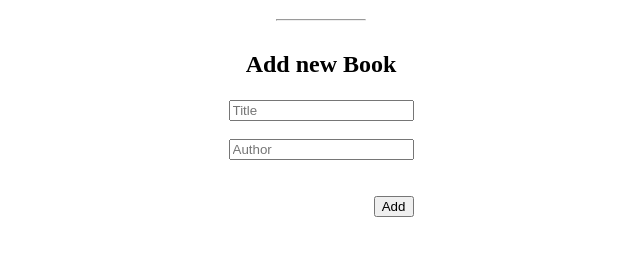
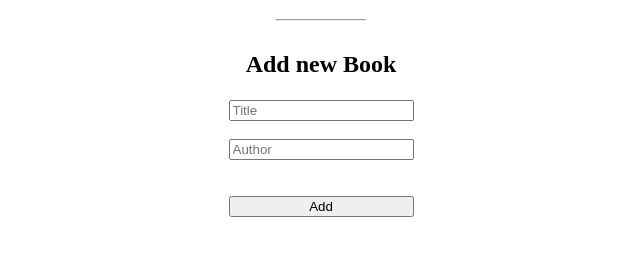
Before and after one commit to Yonasle/Awesome_Book, a website: page index.html in a window 1280 px wide. Shown: the part 95-350 px from the top of the page, without its empty margins (319-959 px from the left). Drawn offline with Linux system fonts and the light colour scheme.

Commit message:
Update style.css

```diff
--- a/index.js
+++ b/index.js
@@ -51,8 +51,7 @@ function addNewData(bookTitle, bookAuthor) {
     storeData.push(book);
     updateData();
     displayBooks();
-  }
-  else {
+  } else {
     error.innerHTML = 'Auther or Book Title can"t be empty';
   }
 }
--- a/style.css
+++ b/style.css
@@ -39,18 +39,12 @@ hr {
   gap: 10px;
 }
 
-.book-list .book-item button {
-}
-
 .form {
   display: flex;
   flex-direction: column;
 }
+
 .form .error {
   color: red;
   font-size: 10px;
 }
-.form button {
-  width: 40px;
-  align-self: flex-end;
-}
```
